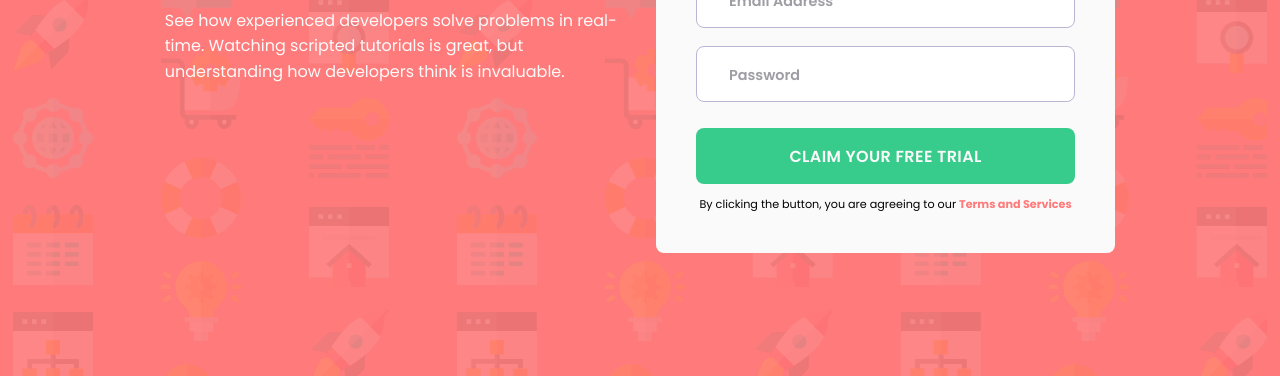
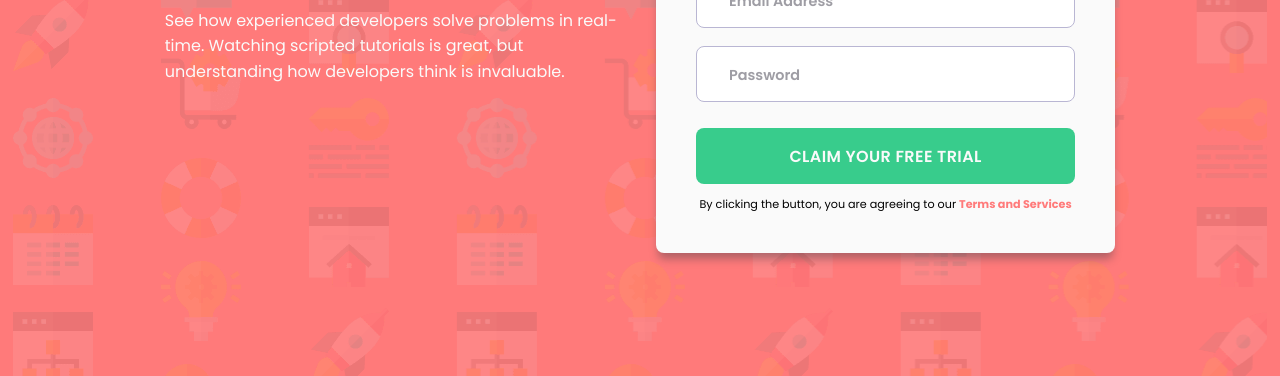
Before and after one commit to faizaan-lakd/Intro-component-with-sign-up-form, a plain HTML site: page index.html in a window 1280 px wide. Shown: the part 424-800 px from the top of the page. Drawn offline with Linux system fonts and the light colour scheme.

Commit message:
Add box shadow

```diff
--- a/style.css
+++ b/style.css
@@ -134,6 +134,10 @@ input::placeholder {
     font-weight: 700;
 }
 
+.input-form-container, .info-bar {
+    box-shadow: 0 8px 8px -2px hsl(249, 10%, 26%, 0.4);
+}
+
 @media (max-width: 1025px) {
     main {
         padding-inline: 3.5rem;
```
